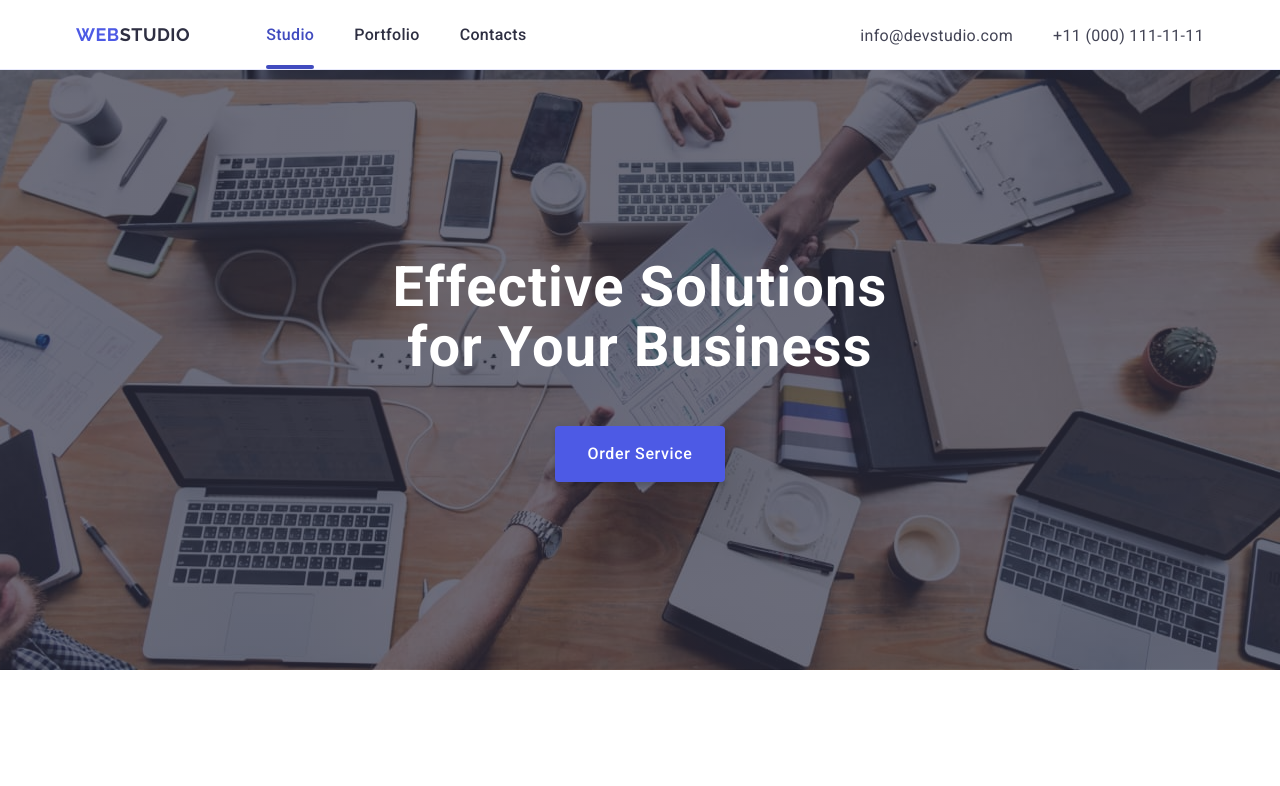
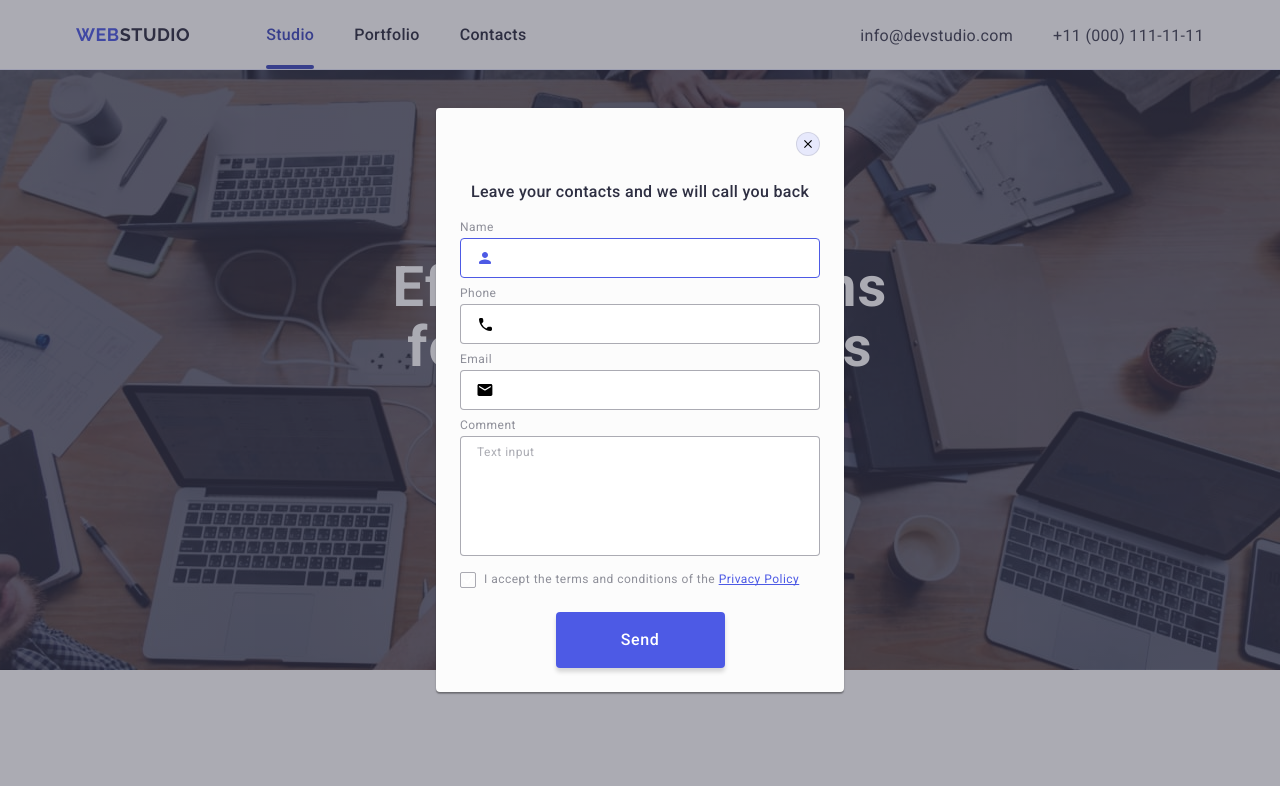
Before and after one commit to Anastasiia-Oli/goit-markup-hw-05, a plain HTML site: page index.html in a window 1280 px wide. Shown: the top 786 px of the page. Drawn offline with nearby package versions, Linux system fonts and the light colour scheme.

Commit message:
fix labels

```diff
--- a/css/styles.css
+++ b/css/styles.css
@@ -601,6 +601,8 @@ img {
   margin-top: 24px;
 }
 
+/* ======== Form ======== */
+
 .modal-form {
   display: flex;
   flex-direction: column;
@@ -651,7 +653,7 @@ img {
   transition: fill 250ms cubic-bezier(0.4, 0, 0.2, 1);
 }
 
-.modal-label:focus-within .modal-icon {
+.modal-label:focus-within + .icon-container .modal-icon {
   fill: #4d5ae5;
 }
 
--- a/index.html
+++ b/index.html
@@ -458,7 +458,7 @@
 
     <!--Modal overlay-->
 
-    <div class="modal-overlay">
+    <div class="modal-overlay is-open">
       <div class="modal">
         <button type="button" class="close-btn">
           <svg class="close-icon" width="8" height="8">
@@ -468,41 +468,41 @@
         <p class="modal-text">Leave your contacts and we will call you back</p>
 
         <!-- ======= Form ====== -->
-        <form class="modal-form" action="">
+        <form class="modal-form">
           <div class="icon-father">
-            <label class="modal-label">
+            <label for="icon-container" class="modal-label">
               Name
               <input name="name" class="modal-inp" type="text" autofocus />
-              <div class="icon-container">
+            </label>
+            <div class="icon-container" id="icon-container">
               <svg class="modal-icon" width="12" height="12">
                 <use href="./images/icons.svg#icon-profile"></use>
               </svg>
             </div>
-            </label>
           </div>
 
           <div class="icon-father">
-            <label class="modal-label">
+            <label for="icon-container" class="modal-label">
               Phone
               <input name="phone" class="modal-inp" type="text" />
-              <div class="icon-container">
+            </label>
+            <div class="icon-container" id="icon-container">
               <svg class="modal-icon" width="13" height="13">
                 <use href="./images/icons.svg#icon-phone"></use>
               </svg>
             </div>
-            </label>
           </div>
 
           <div class="icon-father">
-            <label class="modal-label">
+            <label for="icon-container" class="modal-label">
               Email
               <input name="email" class="modal-inp" type="email" />
-              <div class="icon-container">
+            </label>
+            <div class="icon-container" id="icon-container">
               <svg class="modal-icon" width="16" height="12">
                 <use href="./images/icons.svg#icon-mail"></use>
               </svg>
             </div>
-            </label>
           </div>
 
           <label class="modal-label last">
```
Lines whose indentation alone changed are shown as unchanged.
